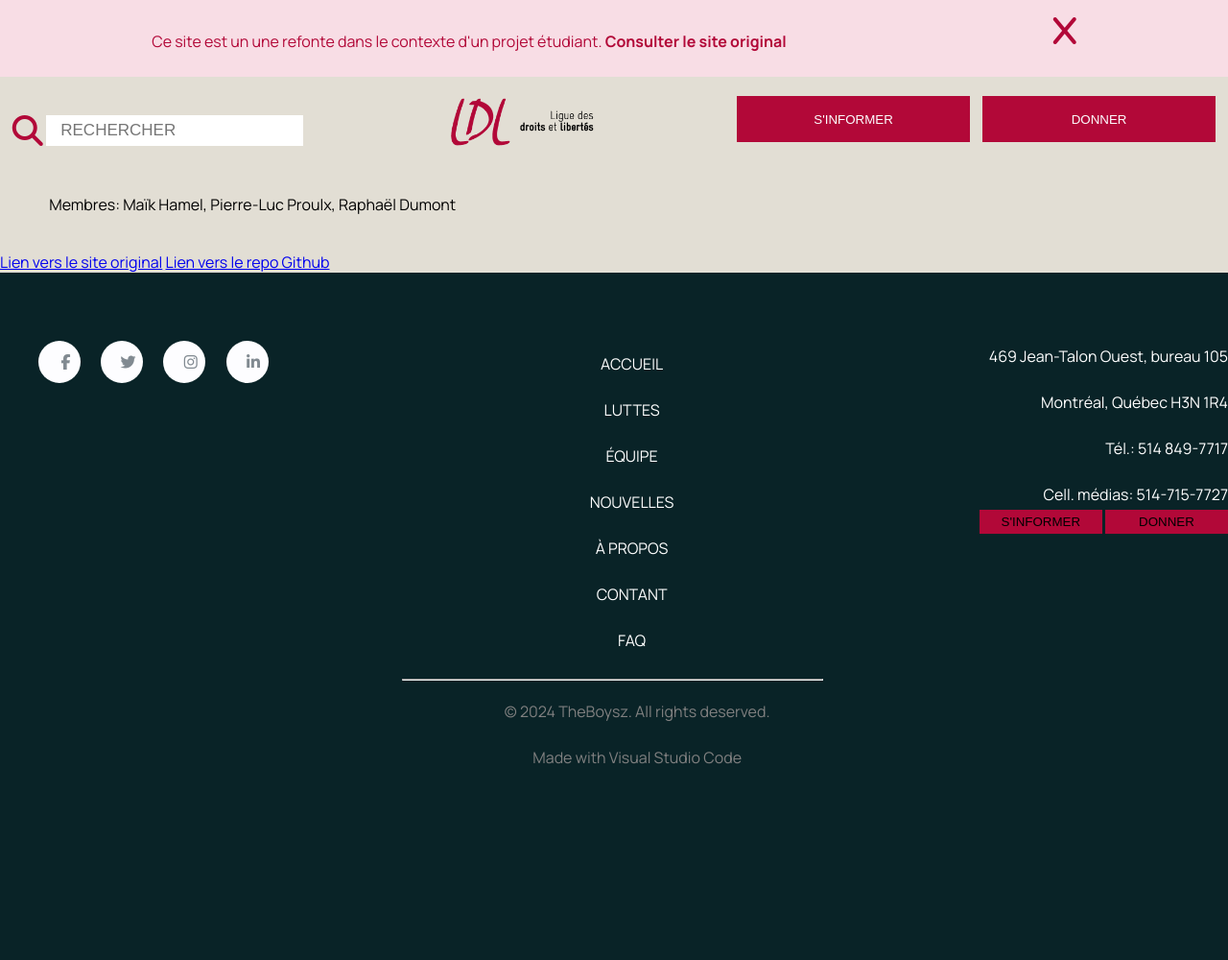
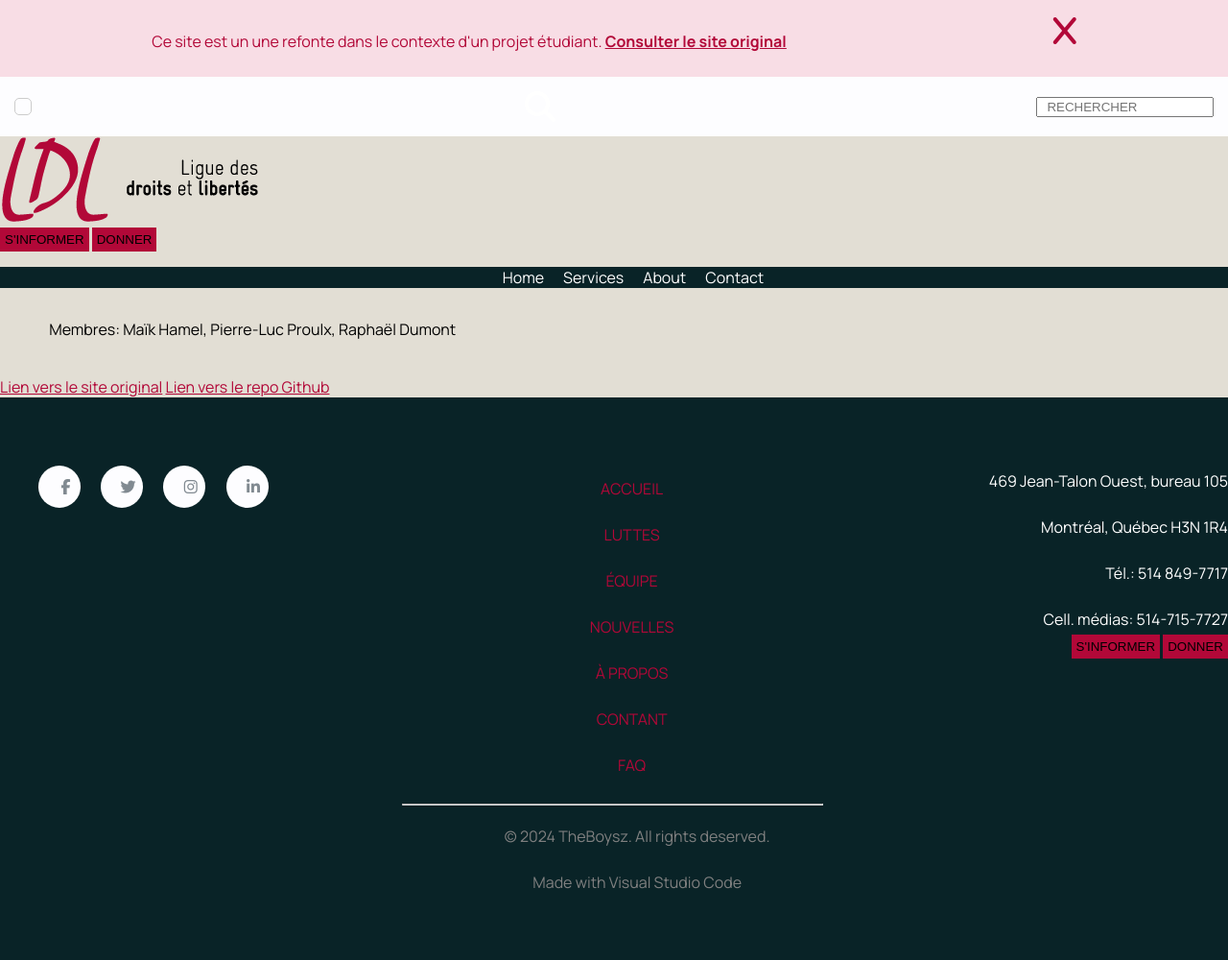
Before and after one commit to TheBoyzs/droits-et-libertes-the-boyzs, a PHP site: page / in a window 1280 px wide. Shown: the whole page at 96% size. Before the commit the page ends 796 px from the top, so only its background shows below. Run offline with PHP 8.4, Linux system fonts and the light colour scheme; some libraries are stand-ins or nearby versions.

Commit message:
Started nav

```diff
--- a/index.html
+++ b/index.html
@@ -17,37 +17,68 @@
 <body>
     <div class="disclaimer">
         <p>Ce site est un une refonte dans le contexte d'un projet étudiant.
-            <strong>Consulter le site original</strong>
+            <strong><a href="#">Consulter le site original</a></strong>
 
         </p>
         <i class="fa-solid fa-x fa-2x"></i>
     </div>
-    <header>
-        <div class="header__searchbar">
-            <i class="fa-solid fa-magnifying-glass fa-2x"></i>
-            <input type="text" placeholder="  RECHERCHER">
+    <header class="navbar">
+        <div class="navbar-top">
+            <div class="navbar-top__searchbar"></div>
+                <i class="fa-solid fa-magnifying-glass fa-2x"></i>
+                <input type="text" placeholder="  RECHERCHER">
+            </div>
 
+            <img class="logo" src="./sources/medias/ldl-logo-horizontale-270.png" alt="logoldl">
+
+            <div class="navbar-top__buttons">
+                <button class="cta-button">S'INFORMER</button>
+                <button class="cta_button">DONNER</button>
+            </div>
+
+            <div class="mobile-menu">
+                <div class="hamburger">
+                  <span></span>
+                  <span></span>
+                  <span></span>
+                </div>
+            </div>
         </div>
 
+        <nav class="navbar-bottom">
+            <ul class="nav-links">
+                <li><a href="#">Home</a></li>
+                <li><a href="#">Services</a></li>
+                <li><a href="#">About</a></li>
+                <li><a href="#">Contact</a></li>
+            </ul>
+        </nav>
 
-        <img class="logo" src="./sources/medias/ldl-logo-horizontale-270.png" alt="logoldl">
+        <div class="mobile-menu-overlay">
+            <div class="mobile-menu-content">
+              <div class="logo">Logo</div>
+              <input type="text" class="search" placeholder="Recherche...">
+              <ul class="nav-links">
+                <li><a href="#">Home</a></li>
+                <li><a href="#">Services</a></li>
+                <li><a href="#">About</a></li>
+                <li><a href="#">Contact</a></li>
+              </ul>
+              <button class="cta-button">Call to Action</button>
+            </div>
+          </div>
+    </header>
 
-        <div class="header__boutons">
-            <button>
-                S'INFORMER
-            </button>
-            <button>
-                DONNER
-            </button>
-        </div>
+    <script>
+        const hamburger = document.querySelector('.hamburger');
+        const mobileMenuOverlay = document.querySelector('.mobile-menu-overlay');
 
-        <nav>
-            <div class="menu">
-                <i class="fa-solid fa-bars fa-3x"></i>
-            </div>
-            <!--La nav bar de bootstrap est ici-->
-        </nav>
-    </header>
+        hamburger.addEventListener('click', () => {
+        mobileMenuOverlay.classList.toggle('show');
+        hamburger.parentElement.classList.toggle('open');
+        });
+    </script>
+
 
     <p>Membres: Maïk Hamel, Pierre-Luc Proulx, Raphaël Dumont</p><br>
     <a href="https://liguedesdroits.ca/">Lien vers le site original</a>
--- a/partials/_base.scss
+++ b/partials/_base.scss
@@ -36,3 +36,7 @@ button:hover{
     background-color:#7e082a;
 
 }
+
+a {
+    color: variables.$ldlRed;
+}
--- a/styles.css
+++ b/styles.css
@@ -29,6 +29,10 @@ button:active:after {
 
 button:hover {
   background-color: #7e082a;
+}
+
+a {
+  color: #B20838;
 }
 
 /* le disclaimer est en display grid sur une colonne et une rangée*/
@@ -74,6 +78,140 @@ button:hover {
   }
   i {
     align-self: end;
+  }
+}
+.navbar {
+  width: 100%;
+  position: relative;
+}
+.navbar .navbar-top {
+  display: flex;
+  justify-content: space-between;
+  align-items: center;
+  padding: 15px;
+  background-color: #FDFDFF;
+  color: white;
+}
+.navbar .navbar-top .logo {
+  font-size: 1.5rem;
+  font-weight: bold;
+}
+.navbar .navbar-top__searchbar {
+  padding: 8px;
+  border-radius: 5px;
+  border: 1px solid #ccc;
+}
+.navbar .navbar-top .cta-button {
+  background-color: #ff6600;
+  color: white;
+  padding: 10px 20px;
+  border: none;
+  border-radius: 5px;
+  cursor: pointer;
+}
+.navbar .navbar-bottom {
+  background-color: #092327;
+}
+.navbar .navbar-bottom ul {
+  display: flex;
+  list-style: none;
+  justify-content: center;
+}
+.navbar .navbar-bottom ul li {
+  margin: 0 0;
+}
+.navbar .navbar-bottom ul li a {
+  color: white;
+  text-decoration: none;
+  padding: 0 10px;
+}
+.navbar .navbar-bottom ul li a:hover {
+  background-color: #B20838;
+}
+.navbar .mobile-menu {
+  display: none;
+  position: absolute;
+  right: 20px;
+  top: 15px;
+}
+.navbar .mobile-menu .hamburger {
+  cursor: pointer;
+  display: flex;
+  flex-direction: column;
+  gap: 5px;
+}
+.navbar .mobile-menu .hamburger span {
+  width: 30px;
+  height: 3px;
+  background-color: white;
+  transition: all 0.3s ease;
+}
+.navbar .mobile-menu-overlay {
+  position: fixed;
+  top: 0;
+  left: 0;
+  width: 100%;
+  height: 100vh;
+  background-color: rgba(0, 0, 0, 0.9);
+  display: none;
+  flex-direction: column;
+  justify-content: center;
+  align-items: center;
+  color: white;
+  z-index: 999;
+}
+.navbar .mobile-menu-overlay .mobile-menu-content {
+  text-align: center;
+}
+.navbar .mobile-menu-overlay .mobile-menu-content .logo {
+  font-size: 2rem;
+  margin-bottom: 20px;
+}
+.navbar .mobile-menu-overlay .mobile-menu-content .search {
+  padding: 10px;
+  margin-bottom: 20px;
+  border-radius: 5px;
+  width: 80%;
+}
+.navbar .mobile-menu-overlay .mobile-menu-content ul {
+  list-style: none;
+}
+.navbar .mobile-menu-overlay .mobile-menu-content ul li {
+  margin: 15px 0;
+}
+.navbar .mobile-menu-overlay .mobile-menu-content ul li a {
+  color: white;
+  font-size: 1.5rem;
+  text-decoration: none;
+}
+.navbar .mobile-menu-overlay .mobile-menu-content .cta-button {
+  background-color: #ff6600;
+  color: white;
+  padding: 10px 20px;
+  border: none;
+  border-radius: 5px;
+  cursor: pointer;
+}
+
+@media (max-width: 768px) {
+  .navbar .navbar-top,
+  .navbar .navbar-bottom {
+    display: none;
+  }
+  .navbar .mobile-menu {
+    display: block;
+  }
+  .mobile-menu-overlay.show {
+    display: flex;
+  }
+  .mobile-menu.open .hamburger span:nth-child(1) {
+    transform: rotate(45deg) translate(5px, 5px);
+  }
+  .mobile-menu.open .hamburger span:nth-child(2) {
+    opacity: 0;
+  }
+  .mobile-menu.open .hamburger span:nth-child(3) {
+    transform: rotate(-45deg) translate(5px, -5px);
   }
 }
 footer {
@@ -166,129 +304,4 @@ footer .footer-right {
 .footer-wrapper__info {
   text-align: right;
   line-height: 0%;
-}
-
-@media (min-width: 375px) {
-  header {
-    width: 100vw;
-    height: 10vh;
-    display: grid;
-    grid-template-columns: auto 20%;
-    align-content: space-around;
-  }
-  header input[type=text] {
-    display: none;
-  }
-  header .header__searchbar {
-    display: none;
-  }
-  header .header__boutons {
-    display: none;
-  }
-  header img {
-    margin-top: 6px;
-  }
-  button {
-    background-color: #B20838;
-    border: none;
-    padding: 5px;
-    width: 10vw;
-  }
-  /*Image du logo du site*/
-  .logo {
-    align-self: center;
-    justify-self: center;
-    width: 150px;
-  }
-  /*menu navbar doit etre amélioré avec bootstrap*/
-  nav {
-    align-self: center;
-    justify-self: center;
-    background-color: #FDFDFF;
-  }
-  nav .menu {
-    display: flex;
-    justify-content: start;
-  }
-  nav .menu .fa-bars {
-    background-color: #E2DED4;
-    color: #B20838;
-  }
-}
-@media (min-width: 768px) {
-  /*Image du logo du site*/
-  .logo {
-    width: 150px;
-  }
-  /*menu navbar doit etre amélioré avec bootstrap*/
-  nav .menu {
-    display: none;
-  }
-  header {
-    grid-template-columns: 25% 35% 40%;
-    margin-top: 10px;
-  }
-  header .header__searchbar {
-    display: flex;
-    justify-content: start;
-    align-items: end;
-    color: #B20838;
-  }
-  header .header__searchbar .fa-magnifying-glass {
-    margin-right: 3px;
-    color: #B20838;
-  }
-  header input[type=text] {
-    display: flex;
-    width: 20vw;
-    float: right;
-    padding: 6px;
-    border: none;
-    margin-top: 8px;
-    font-size: 17px;
-  }
-  header .header__boutons {
-    display: grid;
-    grid-template-columns: auto auto;
-    grid-template-rows: auto;
-  }
-  header .header__boutons button {
-    align-self: center;
-    height: 6vh;
-    width: 19vw;
-    background-color: #B20838;
-    color: #FDFDFF;
-  }
-  header .header__boutons button:hover {
-    background-color: #FDFDFF;
-    color: #B20838;
-    border: solid #B20838;
-  }
-}
-/*
-@media(min-width: 1400px){
-    header{
-        input[type="text"] {
-            display:grid;
-            width:10vw;
-            float: right;
-            padding: 6px;
-            border: solid black;
-            margin-top: 8px;
-            font-size: 17px;
-        }
-        .header__boutons{
-            display: grid;
-            grid-template-columns: auto auto;
-            grid-template-rows: auto;
-
-            button{
-                width:19vw;
-            }
-
-
-        }
-
-    }
-}
-    *//*# sourceMappingURL=styles.css.map */
+}/*# sourceMappingURL=styles.css.map */
--- a/styles.scss
+++ b/styles.scss
@@ -7,4 +7,3 @@
 @use 'partials/footer';
 @use 'partials/mixins';
 @use 'partials/variables';
-@use 'partials/header';
```
Also changed, not shown: partials/_nav.scss (+157 -0 lines), 1 other file.
